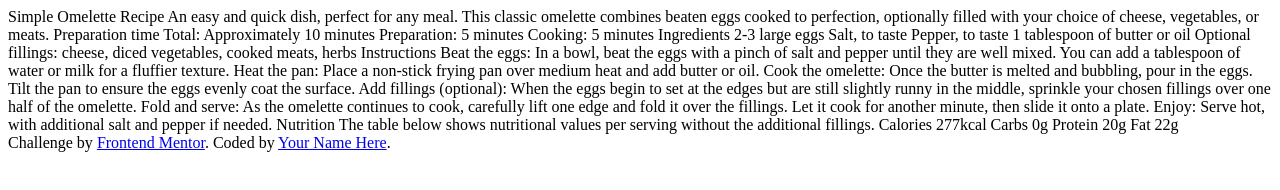
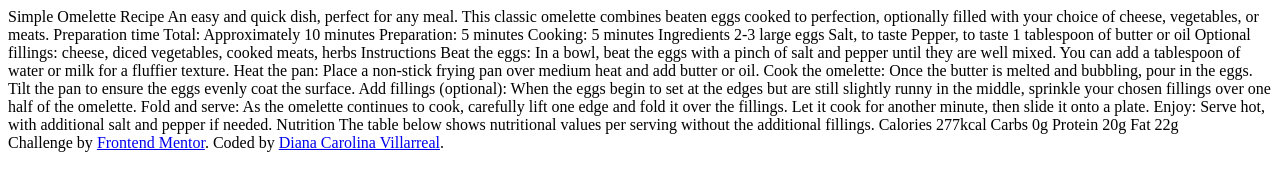
Before and after one commit to CarolinaVrl/RecipePage, a plain HTML site: page index.html in a window 1280 px wide. Drawn offline with Linux system fonts and the light colour scheme.

Commit message:
fixed: attibution class

```diff
--- a/index.html
+++ b/index.html
@@ -68,7 +68,7 @@
 
   <div class="attribution">
     Challenge by <a href="https://www.frontendmentor.io?ref=challenge" target="_blank">Frontend Mentor</a>.
-    Coded by <a href="#">Your Name Here</a>.
+    Coded by <a target="_blank"  href="https://diana-villarreal-portfolio.netlify.app/">Diana Carolina Villarreal</a>.
   </div>
 </body>
 </html>
```
